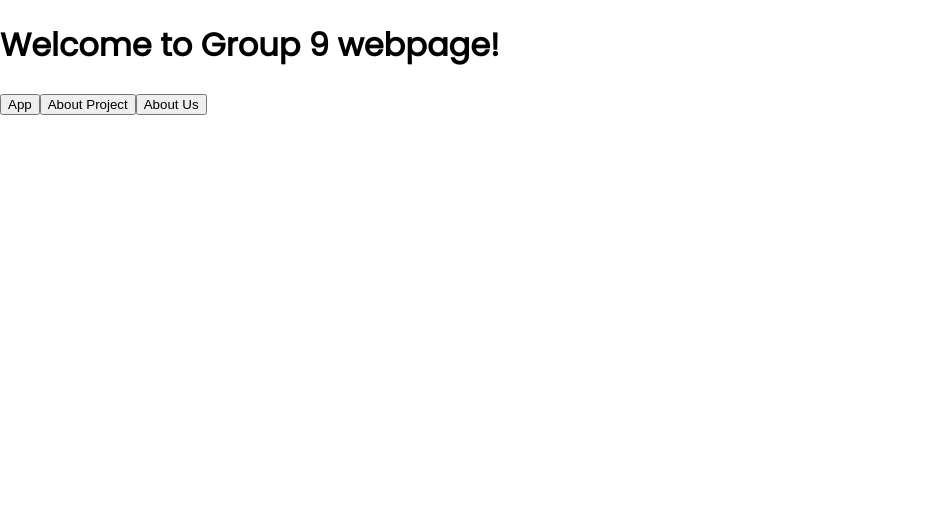
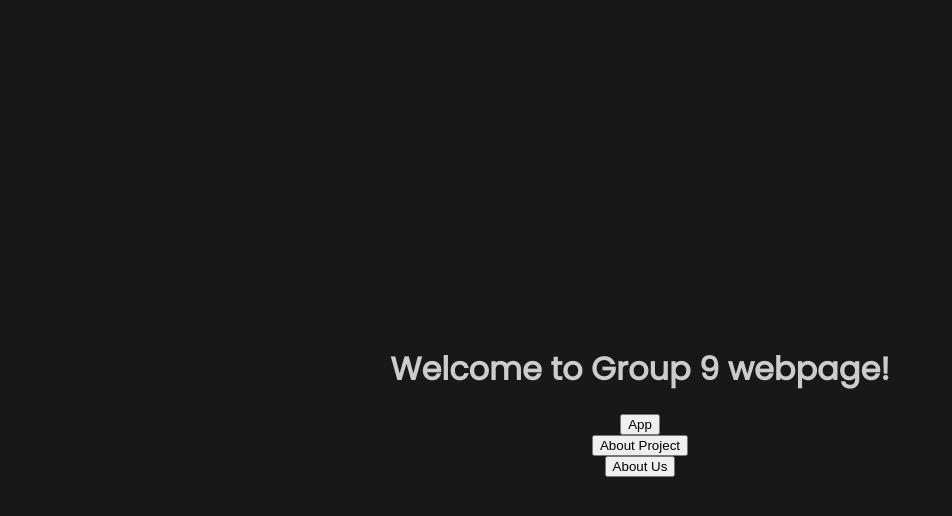
Before and after one commit to yyIntsuki/ProMo-Sense, a React (Vite) app in the folder web/: page /home in a window 1280 px wide. Shown: the top 516 px of the page, without its empty margins (0-952 px from the left). Built offline with nearby package versions, Linux system fonts and the light colour scheme; no server answers.

Commit message:
Minor change
Minor changes

```diff
--- a/web/src/App.jsx
+++ b/web/src/App.jsx
@@ -3,6 +3,9 @@ import { BrowserRouter as Router, Routes, Route, Navigate } from "react-router-d
 import About from "./presenters/aboutPresenter";
 import Home from "./presenters/homePresenter";
 import  AboutProject  from "./presenters/aboutProjectPresenter"
+import  LogIn from "./presenters/loginPresenter"
+
+
 export default class App extends React.Component {
 	render() {
 		return (
@@ -12,7 +15,9 @@ export default class App extends React.Component {
 					<Route exact path="/home" element={<Home />} />
 					<Route exact path="/about" element={<About />} />
 					<Route exact path="/aboutProject" element={< AboutProject  />} />
-				</Routes>
+					<Route exact path="/login" element={< LogIn   />} />
+			</Routes>
+
 			</Router>
 		);
 	}
--- a/web/src/css/style.css
+++ b/web/src/css/style.css
@@ -17,6 +17,31 @@ body {
     justify-content: center;
     background-color: #181818;
     color: #cccccc;
+}
+
+.home-button {
+    padding: 10px 20px;
+    margin: 10px;
+    background-color: #333333; /* Darker button background */
+    color: #ffffff; /* White text on buttons */
+    border: none;
+    border-radius: 5px;
+    cursor: pointer;
+    transition: background-color 0.3s;
+}
+
+.home-button:hover {
+    background-color: #444444; /* Slightly lighter on hover */
+}
+
+.home-wrapper {
+    height: 100vh;
+    display: flex;
+    flex-direction: column;
+    align-items: center;
+    justify-content: center;
+    background-color: #181818; /* Dark background */
+    color: #cccccc; /* Light text */
 }
 
 
@@ -47,4 +72,6 @@ body {
     flex-direction: column;
     align-items: center;
     justify-content: center;
+
+
 }
--- a/web/src/views/aboutView.jsx
+++ b/web/src/views/aboutView.jsx
@@ -7,7 +7,7 @@ export default function AboutView() {
         <div className="about_wrapper">
             <div className="about_group_members">
                 <div className="about_per1">
-                    <h4>Salahudin Salah</h4><br />
+                    <h4>Salahudin Salajh</h4><br />
                     <img src="/src/assets/salah.JPG" alt="Salahudin Salah" className="about_image" /><br />
                     <p>Product Owner & Developer</p>
                     <p>sasalah@kth.se</p><br />
```
Also changed, not shown: 1 other file (tests, documents, lock files or other folders).
